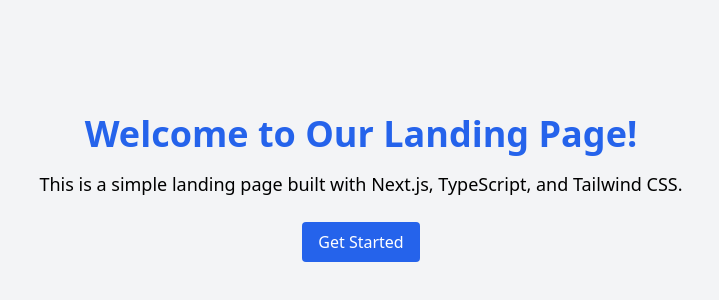
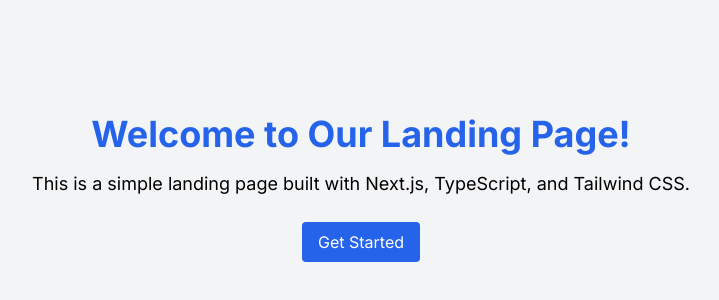
Before and after one commit to Goatkenziee/landing-page, a Next.js app: page / in a window 1280 px wide. Shown: the part 212-512 px from the top of the page, without its empty margins (279-998 px from the left). Built offline with nearby package versions, Linux system fonts and the light colour scheme.

Commit message:
Initial commit of landing page project

```diff
--- a/app/layout.tsx
+++ b/app/layout.tsx
@@ -1,14 +1,18 @@
+import React from 'react';
 import './globals.css';
+import { Inter } from 'next/font/google';
+
+const inter = Inter({ subsets: ['latin'] });
 
 export const metadata = {
   title: 'Landing Page',
-  description: 'A simple landing page built with Next.js, TypeScript, and Tailwind CSS',
+  description: 'A simple landing page built with Next.js',
 };
 
 export default function RootLayout({ children }: { children: React.ReactNode }) {
   return (
     <html lang="en">
-      <body>{children}</body>
+      <body className={inter.className}>{children}</body>
     </html>
   );
 }
```
